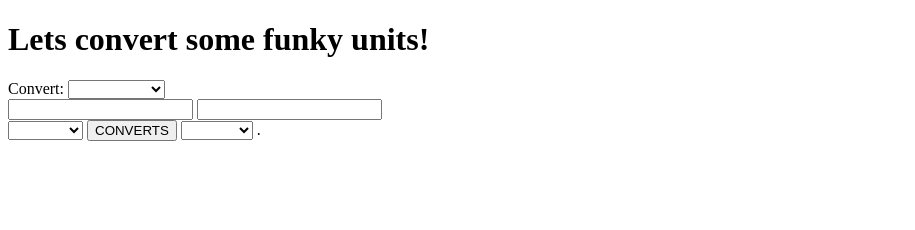
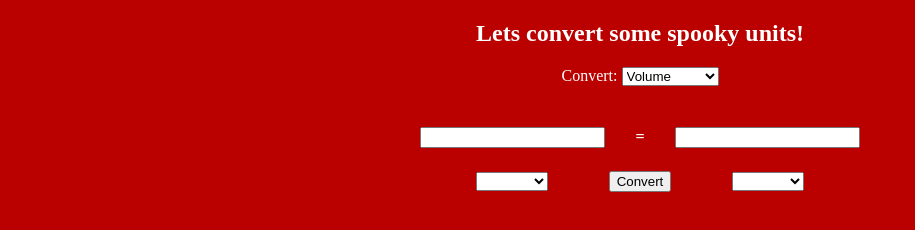
Before and after one commit to DavidANixon/Unitversal_Converter, a website: page Unitversal_Converter/index.html in a window 1280 px wide. Shown: the whole page, without its empty margins (0-915 px from the left). Drawn offline with Linux system fonts and the light colour scheme.

Commit message:
updated html

```diff
--- a/Unitversal_Converter/index.html
+++ b/Unitversal_Converter/index.html
@@ -7,40 +7,51 @@
             Welcome!
             </title>
         </head>
-    <body>
-        <h1> Lets convert some <strong> funky </strong>units! </h1>
-        Convert:
+<body class="body">
+<center>
+    <h2 id="title"> Lets convert some spooky units! </h2>
+    <div style="color: white;">Convert:
     <select>
-            <option> </option>
         <option value="volume">Volume</option>
         <option value="mass">Mass</option>
         <option value="temp">Temperature</option>
     </select>
-
-
+    </div>
 <br>
-
-        <input type="text" name="FirstName" value="">
-        <input type="text" name="FirstName" value="">
-<br>
-        <select>
-            <option> </option>
-            <option value="bus">Bus's</option>
-            <option value="hotdog">Hotdog's</option>
-            <option value="cow">Cow's</option>
-        </select>
-
-
-        <button class='Convert'> CONVERTS </button>
-
-        <select>
+    <table>
+        <tr>
+            <td>
+                <input type="text" name="firstvalue" value="">
+            </td>
+            <td>
+                <center><h4 style="color: white">=</h4></center>
+            </td>
+            <td>
+                <input type="text" name="firstvalue" value="">
+            </td>
+        </tr>
+        <tr>
+            <td>
+                <center><select>
                     <option> </option>
                     <option value="bus">Buses</option>
                     <option value="hotdog">Hotdogs</option>
                     <option value="cow">Cows</option>
-        </select>
-        .
-
-
-
+                </select></center>
+            </td>
+            <td>
+                <button class='Convert'> Convert </button>
+            </td>
+            <td>
+                <center><select>
+                    <option> </option>
+                    <option value="bus">Buses</option>
+                    <option value="hotdog">Hotdogs</option>
+                    <option value="cow">Cows</option>
+                </select></center>
+            </td>
+        </tr>
+    </table>
+<br>
+</center>
 </body>
--- a/Unitversal_Converter/stylesheet.css
+++ b/Unitversal_Converter/stylesheet.css
@@ -0,0 +1,9 @@
+.body{
+    background-color: #bb0000;
+}
+#title{
+    color: white;
+}
+.Convert{
+
+}
```
Lines whose indentation alone changed are shown as unchanged.
